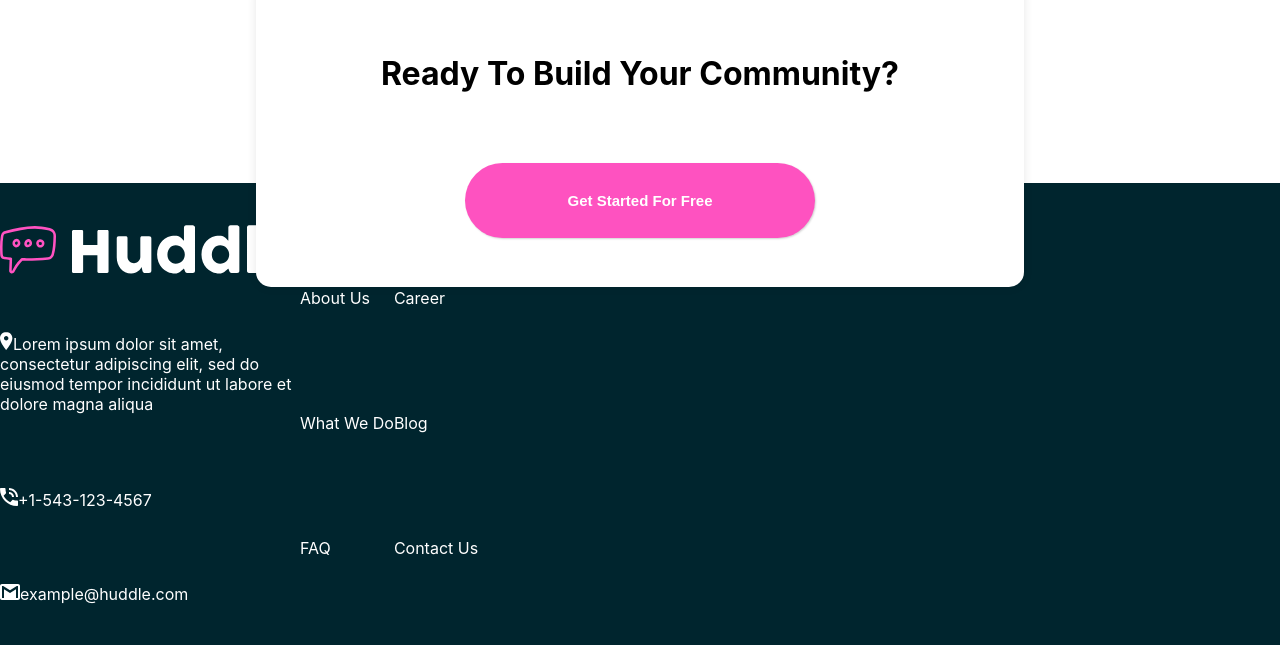
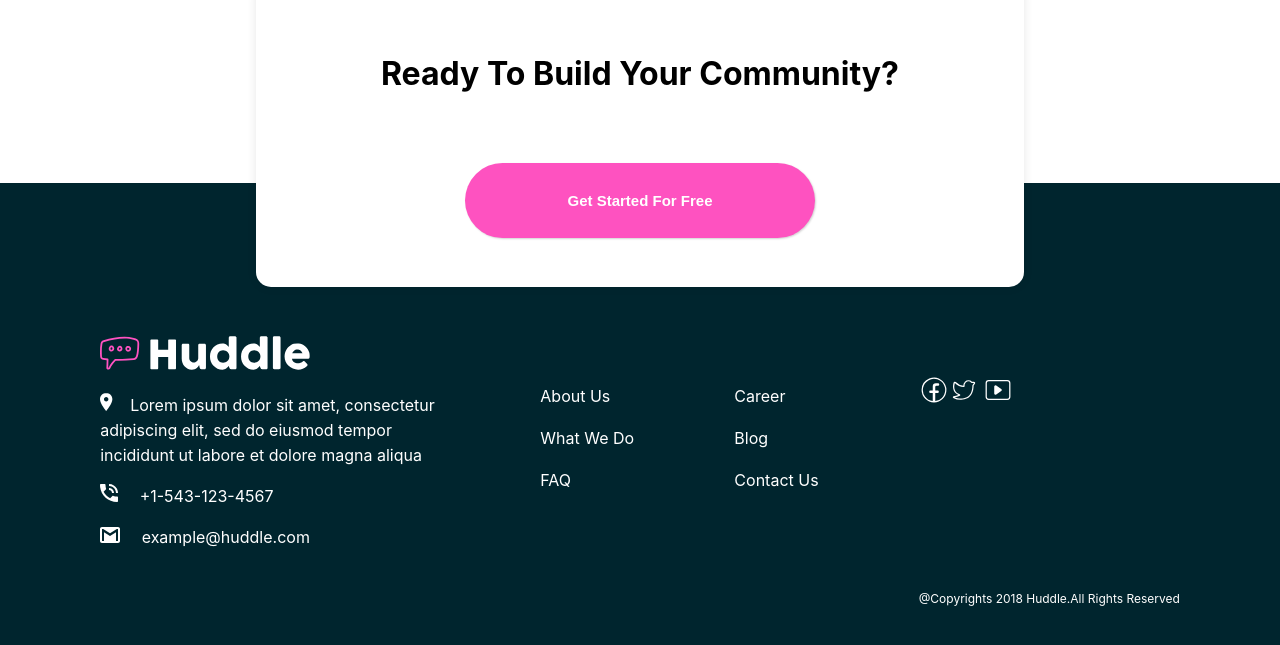
Before and after one commit to VishalGcod/React-Redux, a React (Create React App) app: page / in a window 1280 px wide. Shown: the part 2307-2952 px from the top of the page. Built offline with nearby package versions, Linux system fonts and the light colour scheme.

Commit message:
task for this week landing page

```diff
--- a/src/HuddleFooter.js
+++ b/src/HuddleFooter.js
@@ -3,8 +3,23 @@ import hudLogo2 from "./imageSvgPngs/logo2.svg";
 import emailIcon from "./imageSvgPngs/icon-email.svg";
 import locationImg from "./imageSvgPngs/icon-location.svg";
 import phoneImg from "./imageSvgPngs/icon-phone.svg";
-import { Button3, DivAbsolute, Footer, FooterDiv1, HoverAbove, ParaWidth } from "./styledComponents";
+import {
+  Button3,
+  DivAbsolute,
+  Footer,
+  FooterDiv1,
+  FooterDiv2,
+  HoverAbove,
+  ParaWidth,
+} from "./styledComponents";
 import { styled } from "styled-components";
+import { CiFacebook, CiYoutube, CiTwitter } from "react-icons/ci";
+
+// const socialMedia=styled.div`
+// display:flex;
+// justify-content:space-between;
+// margin-top:40%;
+// `;
 
 export const HuddleFooter = () => {
   return (
@@ -17,33 +32,43 @@ export const HuddleFooter = () => {
       </HoverAbove>
       <Footer>
         <FooterDiv1>
-          <img src={hudLogo2} alt="hudlelogo"></img>
+          <img src={hudLogo2} alt="hudlelogo" style={{ width: "210px" }}></img>
           <ParaWidth>
-            <img src={locationImg} alt="locationimage"></img>
+            <img src={locationImg} alt="locationimage" style={{marginRight:'5%'}}></img>
             Lorem ipsum dolor sit amet, consectetur adipiscing elit, sed do
             eiusmod tempor incididunt ut labore et dolore magna aliqua
           </ParaWidth>
           <p>
-            <img src={phoneImg} alt="phonelogo"></img>+1-543-123-4567
+            <img src={phoneImg} alt="phonelogo" style={{marginRight:'5%'}}></img> +1-543-123-4567
           </p>
           <p>
-            <img src={emailIcon} alt="emaillogo"></img>example@huddle.com
+            <img src={emailIcon} alt="emaillogo" style={{marginRight:'5%'}}></img> example@huddle.com
           </p>
         </FooterDiv1>
-        <FooterDiv1>
+        <FooterDiv2>
           <span>About Us</span>
           <span>What We Do</span>
           <span>FAQ</span>
-        </FooterDiv1>
-        <FooterDiv1>
+        </FooterDiv2>
+        <FooterDiv2>
           <span>Career</span>
           <span>Blog</span>
           <span>Contact Us</span>
-        </FooterDiv1>
+        </FooterDiv2>
+        <div  style={{marginTop:'15%'}}>
         <div>
-          <span> </span>
-          <span> </span>
-          <span> </span>
+          <span>
+            <CiFacebook style={{fontSize:'30px'}} />
+          </span>
+          <span>
+            <CiTwitter style={{fontSize:'30px'}}/>{" "}
+          </span>
+          <span>
+            {" "}
+            <CiYoutube style={{fontSize:'30px'}}/>
+          </span>
+        </div>
+        <div style={{fontSize:'12px', marginTop:'70%'}}>@Copyrights 2018 Huddle.All Rights Reserved</div>
         </div>
       </Footer>
     </div>
--- a/src/huddleBody.Js
+++ b/src/huddleBody.Js
@@ -1,5 +1,4 @@
 import React from 'react'
-import { styled } from 'styled-components';
 import flowingConvo from "./imageSvgPngs/illustration-flowing-conversation.svg";
 import growingTogether from "./imageSvgPngs/illustration-grow-together.svg";
 import yourUsers from "./imageSvgPngs/illustration-your-users.svg";
--- a/src/styledComponents.js
+++ b/src/styledComponents.js
@@ -1,19 +1,30 @@
 import { styled } from "styled-components";
 import desktopBackgroundImage from "./imageSvgPngs/bg-hero-desktop.svg";
+import mobileBackgroundImage from "./imageSvgPngs/bg-hero-mobile.svg";
+
 export const Div = styled.div`
   height: 95dvh;
   background-image: url(${desktopBackgroundImage});
   background-repeat: no-repeat;
   background-color: rgb(237, 250, 254);
   margin-bottom: 10%;
+  @media (max-width:400px){
+    background-image: url(${mobileBackgroundImage});
+  }
 `;
 export const DivHead = styled.header`
   height: 17dvh;
   display: flex;
   justify-content: space-between;
+  @media (max-width:400px){
+    justify-content: space-around;
+  }
 `;
 export const LogoImage = styled.img`
   width: 190px;
+  @media (max-width: 400px){
+    width:100px
+  }
 `;
 export const BodyImage = styled.img`
   margin-top: 3%;
@@ -23,6 +34,9 @@ export const DivBody = styled.section`
   height: 600px;
   display: flex;
   justify-content: space-around;
+  @media (max-width: 400px){
+    flex-direction:column;
+  }
 `;
 
 export const DivFlex = styled.div`
@@ -35,6 +49,10 @@ export const DivFlex = styled.div`
 export const Content = styled.h1`
   font-size: 42px;
   font-weight: 700;
+  @media (max-width: 400px) {
+    font-size: 22px;
+    font-weight: 500;
+    }
 `;
 
 export const Blocks = styled.div`
@@ -149,18 +167,31 @@ export const Footer = styled.footer`
   margin-top: 13%;
   height: 480px;
   display: flex;
+  justify-content: space-evenly;
   background-color: rgb(0, 37, 46);
   color: white;
 `;
 
 export const FooterDiv1 = styled.div`
+margin-top:12%;
+  height:250px
   display: flex;
   flex-direction: column;
+  align-items:flex-end;
+  justify-content:center;
   justify-content: space-evenly;
+  line-height:25px;
+`;
+export const FooterDiv2 = styled.div`
+  margin-top: 15%;
+  display: flex;
+  flex-direction: column;
+  align-items: flex-start;
+  line-height: 42px;
 `;
 
 export const ParaWidth = styled.p`
-  max-width: 300px;
+  max-width: 340px;
 `;
 export const HoverAbove = styled.div`
   display: flex;
```
